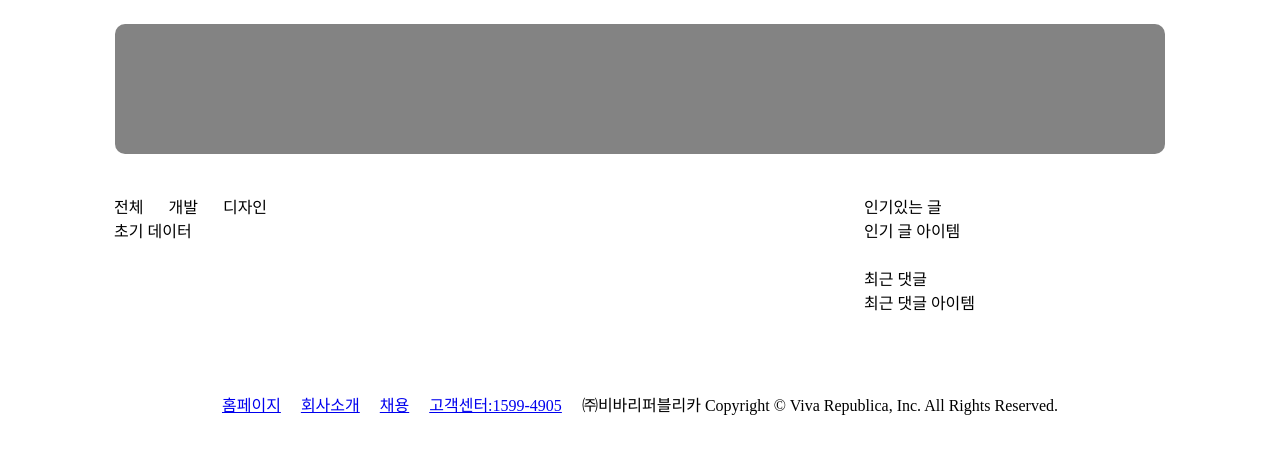
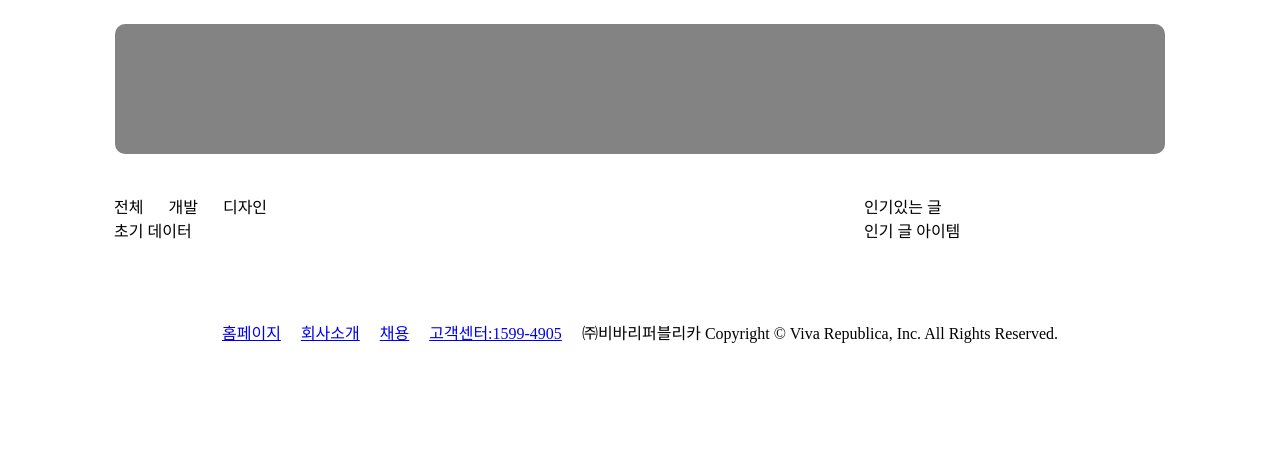
Before and after one commit to f-lab-edu/toss-blog-clone, a website built with webpack: page src/index.html in a window 1280 px wide. Shown: the part 60-514 px from the top of the page. Built offline with nearby package versions, Linux system fonts and the light colour scheme.

Commit message:
feat: AsideListView 작업
- UI를 재활용하기 위해 props가 추가되었습니다.

```diff
--- a/src/index.html
+++ b/src/index.html
@@ -22,22 +22,7 @@
     <section class="contents--title"></section>
     <section class="contents--container">
       <main class="contents--main"></main>
-
-      <aside class="contents--aside">
-        <article>
-          <span class="title">인기있는 글</span>
-          <ul class="list">
-            <li>인기 글 아이템</li>
-          </ul>
-        </article>
-
-        <article>
-          <span class="title">최근 댓글</span>
-          <ul class="list">
-            <li>최근 댓글 아이템</li>
-          </ul>
-        </article>
-      </aside>
+      <aside class="contents--aside"></aside>
     </section>
   </div>
 
--- a/src/index.ts
+++ b/src/index.ts
@@ -3,12 +3,19 @@ import './style/header.css'
 import './style/content.css'
 import './style/footer.css'
 import ListView from './view/ListView';
+import AsideListView from './view/AsideListView';
 
 const contents = document.querySelector('.contents--main');
+const aside = document.querySelector('.contents--aside')
+
 const listView = new ListView(contents);
+const TrendingList = new AsideListView(aside);
+const RecentCommentsList = new AsideListView(aside);
 
 window.requestAnimationFrame(() => {
-  if (contents) {
+  if (contents && aside) {
     listView.render();
+    TrendingList.render({ title: "인기있는 글" });
+    RecentCommentsList.render({title: "최근 댓글"});
   }
 })
--- /dev/null
+++ b/src/view/AsideListView.ts
@@ -0,0 +1,18 @@
+import View from '../type/View';
+
+interface AsideListViewProps {
+  title: string;
+}
+
+class AsideListView extends View<AsideListViewProps> {
+  getTemplate({ title }:AsideListViewProps) {
+    return `<article>
+          <span class="title">${title}</span>
+          <ul class="list">
+            <li>인기 글 아이템</li>
+          </ul>
+        </article>`;
+  }
+}
+
+export default AsideListView;
```
